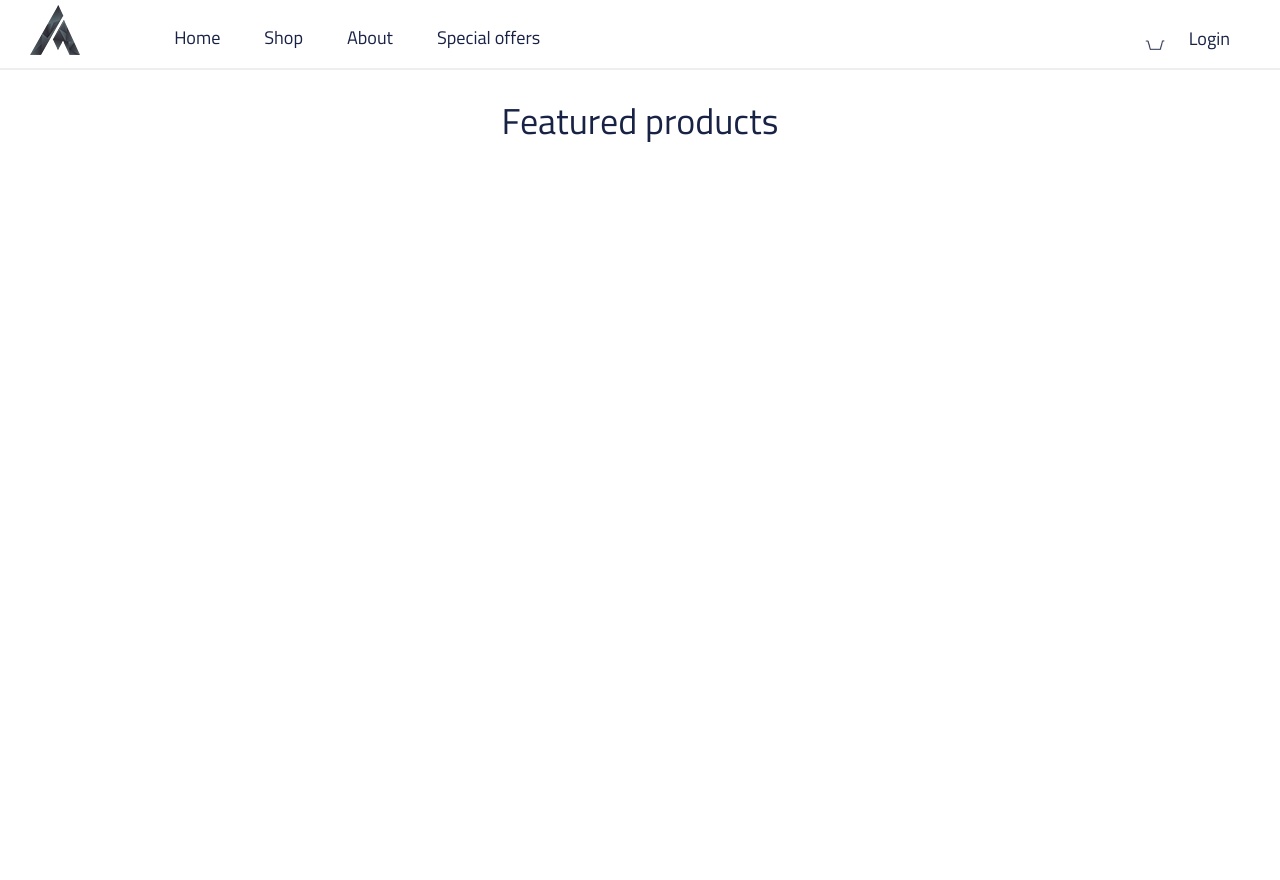
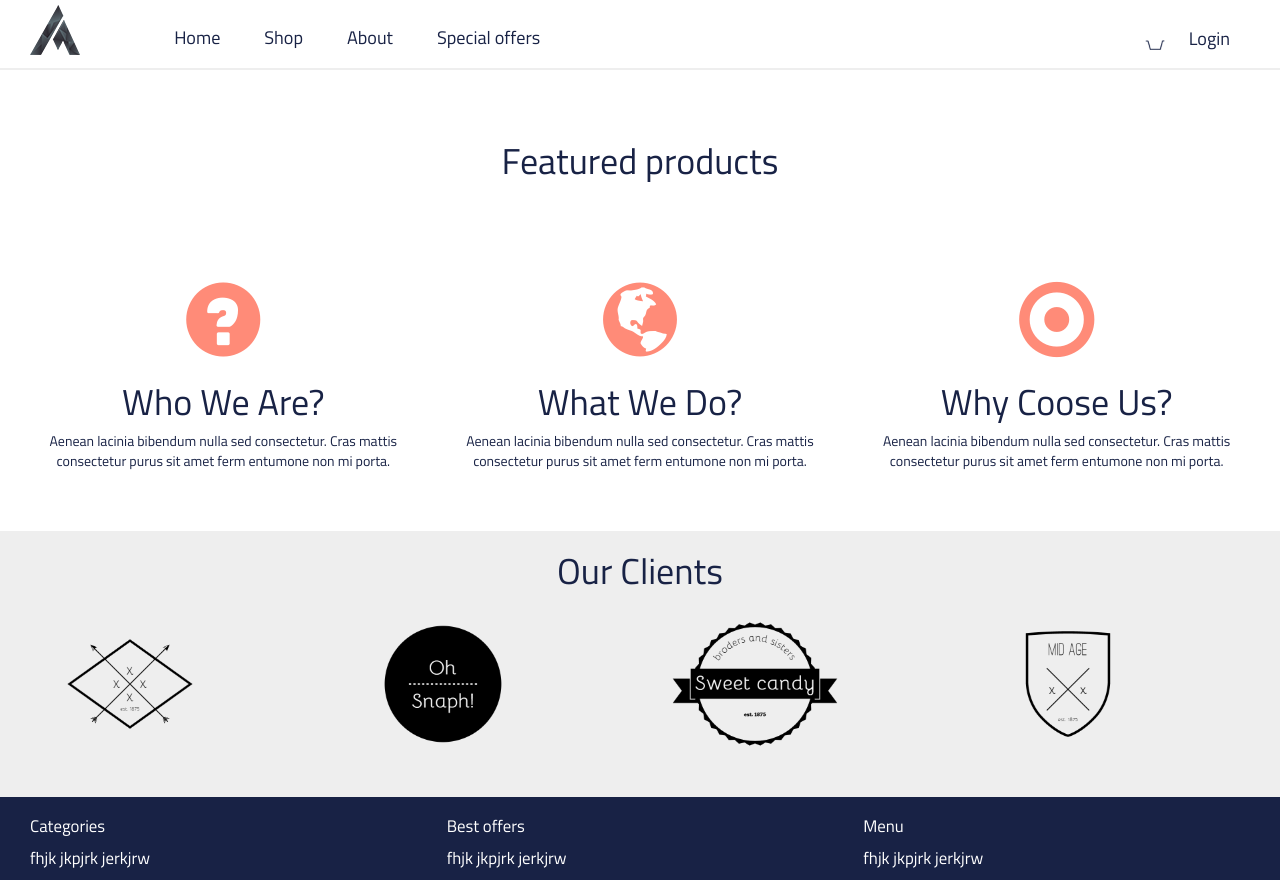
Before and after one commit to freyWill/Amper, a Django app: template templates/index.html in a window 1280 px wide. Before the commit the page ends 142 px from the top, so only its background shows below. Run offline with Django 3.2, Linux system fonts and the light colour scheme; the template is opened without the code that fills it, so the values that code supplies are empty; parts of the project's set-up code (start-up, migrations or seed data) failed here and were passed over; some libraries are stand-ins or nearby versions.

Commit message:
home page info
detailed information segments to the home page + footer

```diff
--- a/static/css/default.css
+++ b/static/css/default.css
@@ -50,7 +50,7 @@ a:hover,a{
 .header{
 	height: 70px;
 	padding-top: 5px;
-	margin-bottom:10px;
+	margin-bottom:50px;
 	border-bottom:solid 2px #eee;
 }
 
@@ -140,8 +140,48 @@ margin-top:10px;
 	text-align: center;
 }
 
+/*============== company info =========*/
+.corporate_id{
+	text-align: center;
+	margin-top: 90px;
+	margin-bottom: 50px;
+}
+
+.corporate_id span{
+	font-size: 5.5em;
+	color: #ff8b78;
+}
+
+.clients{
+	background-color: #eee;
+	padding-bottom: 30px;
+
+}
+
+.clients h1{
+	text-align: center;
+}
+
+.clients img{
+	max-width: 200px;
+}
+
+.footer{
+	background-color: #182245;
+}
+
+.footer_content h1, .footer_content p{
+	color: white;
+	font-size: 1.2em;
+
+}
 
 /*shopping cart style*/
+
+.cart_title{
+	text-align: center;
+	margin-bottom: 55px;
+}
 
 .cart_table_beginning{
 	padding-left:30px;
--- a/templates/cart.html
+++ b/templates/cart.html
@@ -3,6 +3,7 @@
 </div>{% extends 'base.html' %}
 
 {% block 'cart' %}
+    <h1 class="cart_title">Shopping cart</h1>
     <table class="col-md-12">
         <tr>
             <th class="cart_table_beginning">ITEM</th>
--- a/templates/index.html
+++ b/templates/index.html
@@ -32,6 +32,29 @@
 	 	</div>
 	 {% endfor %}
 
-	</div>
+	 </div>
+
+	 <div class="col-md-12 corporate_id">
+	 	<div class="col-md-4"> <span class="glyphicon glyphicon-question-sign"></span><h1> Who We Are?</h1> <p>Aenean lacinia bibendum nulla sed consectetur. Cras mattis consectetur purus sit amet ferm entumone non mi porta.</p> </div>
+
+	 	<div class="col-md-4"> <span class="glyphicon glyphicon-globe"></span> <h1> What We Do?</h1><p>Aenean lacinia bibendum nulla sed consectetur. Cras mattis consectetur purus sit amet ferm entumone non mi porta.</p> </div>
+	 	<div class="col-md-4"> <span class="glyphicon glyphicon-record"></span> <h1> Why Coose Us?</h1><p>Aenean lacinia bibendum nulla sed consectetur. Cras mattis consectetur purus sit amet ferm entumone non mi porta.</p> </div>
+	 	</div>
+
+	 	<div class="col-md-12 clients"><h1> Our Clients</h1>
+	 		<div class="col-md-3"> <img src="{% static 'images/client1.png' %}"> </div>
+	 		<div class="col-md-3"> <img src="{% static 'images/client2.png' %}"> </div>
+	 		<div class="col-md-3"> <img src="{% static 'images/client3.png' %}"> </div>
+	 		<div class="col-md-3"> <img src="{% static 'images/client4.png' %}"> </div>
+	 	</div>
+
+	 	<div class="col-md-12 footer">
+	 		<div class="col-md-4 footer_content"> <h1>Categories</h1><p>fhjk jkpjrk jerkjrw </p> </div>
+	 		<div class="col-md-4 footer_content"> <h1>Best offers</h1> <p>fhjk jkpjrk jerkjrw </p></div>
+	 		<div class="col-md-4 footer_content"> <h1>Menu</h1> <p>fhjk jkpjrk jerkjrw </p></div>
+
+	 	</div>
+
+
 
 {% endblock %}
```
Also changed, not shown: static/images/client1.png (added), static/images/client2.png (added), static/images/client3.png (added), static/images/client4.png (added).
